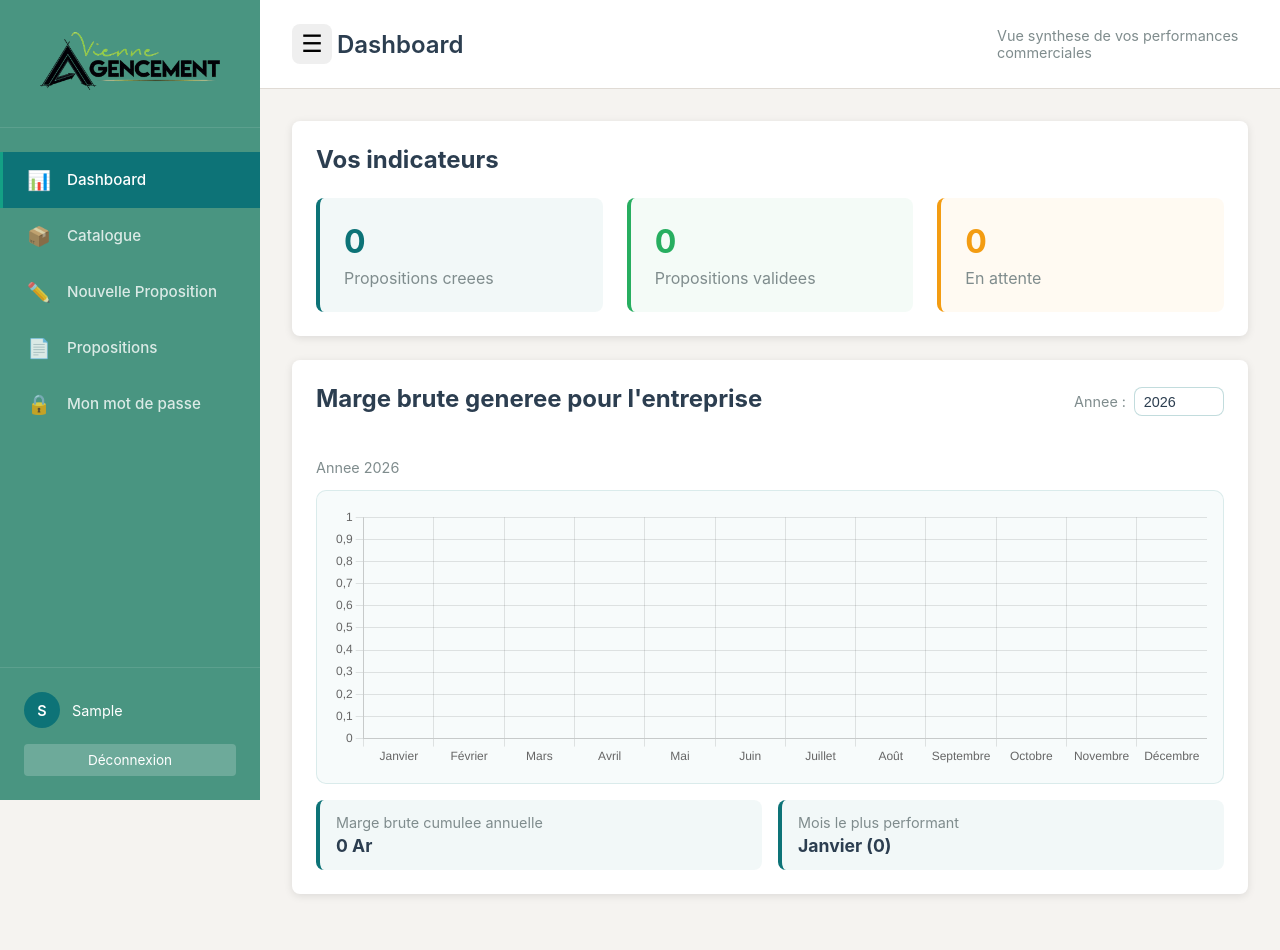
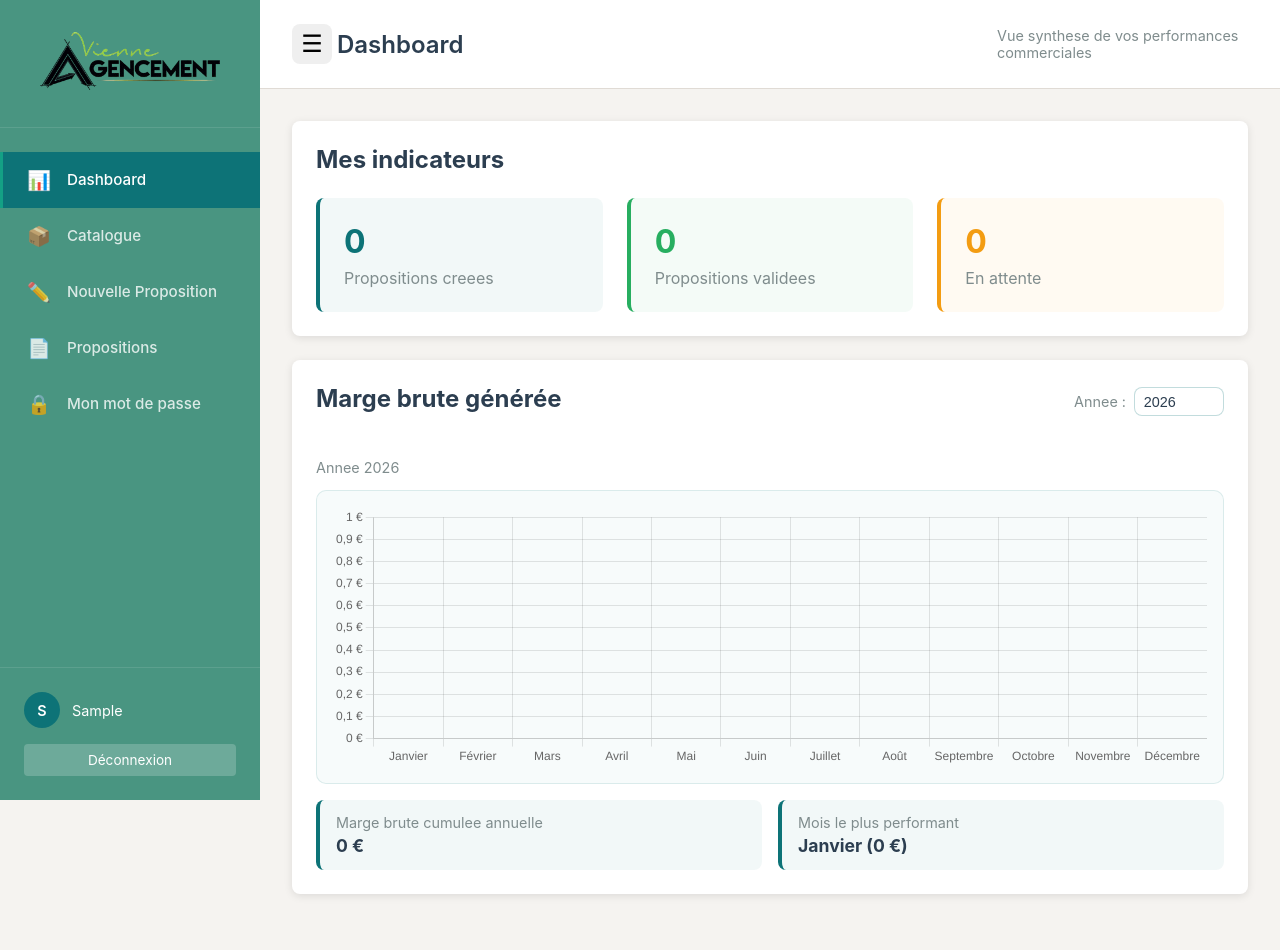
Before and after one commit to tafita37/VienneProposals, a Django app: page /com/dashboard_user_page/ in a window 1280 px wide. Run offline with Django 5.2, Linux system fonts and the light colour scheme; the visitor is signed in with stand-in values (Sample User, id 1); data that the repository does not hold is empty.

Commit message:
mini_changes

```diff
--- a/commercial/templates/views/dashboard.html
+++ b/commercial/templates/views/dashboard.html
@@ -72,7 +72,7 @@
     <div class="profit-summary">
         <div>
             <span class="summary-label">Marge brute cumulée annuelle</span>
-            <strong class="summary-value" id="yearlyProfit">0 Ar</strong>
+            <strong class="summary-value" id="yearlyProfit">0 €</strong>
         </div>
         <div>
             <span class="summary-label">Mois le plus performant</span>
--- a/commercial/templates/views/dashboard_user.html
+++ b/commercial/templates/views/dashboard_user.html
@@ -19,7 +19,7 @@
 
 {% block content %}
 <div class="card">
-    <h2>Vos indicateurs</h2>
+    <h2>Mes indicateurs</h2>
     <div class="stats-grid">
         <div class="stat-box">
             <div class="stat-number" id="createdCount">0</div>
@@ -38,7 +38,7 @@
 
 <div class="card">
     <div class="dashboard-section-header">
-        <h2>Marge brute generee pour l'entreprise</h2>
+        <h2>Marge brute générée</h2>
         <div class="dashboard-filter-wrap">
             <label for="userProfitYearInput">Annee :</label>
             <input id="userProfitYearInput" class="dashboard-year-input" type="number" min="2024" max="2026" step="1" aria-label="Saisir une annee pour les marges brutes">
@@ -51,7 +51,7 @@
     <div class="profit-summary">
         <div>
             <span class="summary-label">Marge brute cumulee annuelle</span>
-            <strong class="summary-value" id="userYearlyProfit">0 Ar</strong>
+            <strong class="summary-value" id="userYearlyProfit">0 €</strong>
         </div>
         <div>
             <span class="summary-label">Mois le plus performant</span>
--- a/static/js/pages/dashboard_user.js
+++ b/static/js/pages/dashboard_user.js
@@ -199,7 +199,7 @@ document.addEventListener('DOMContentLoaded', () => {
 });
 
 function formatCurrency(amount) {
-    return `${new Intl.NumberFormat('fr-FR').format(amount)} Ar`;
+    return `${new Intl.NumberFormat('fr-FR').format(amount)} €`;
 }
 
 function formatCurrencyCompact(amount) {
@@ -209,5 +209,5 @@ function formatCurrencyCompact(amount) {
     if (amount >= 1000) {
         return `${Math.round(amount / 1000)} k`;
     }
-    return amount.toString().replace('.', ',');
+    return amount.toString().replace('.', ',')+ ' €';
 }
```
